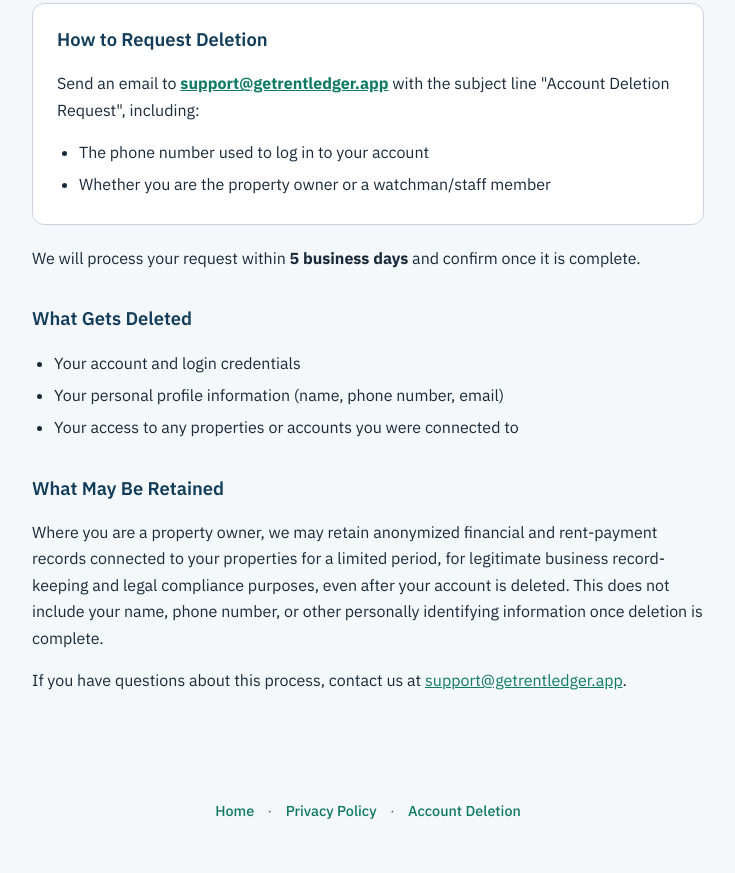
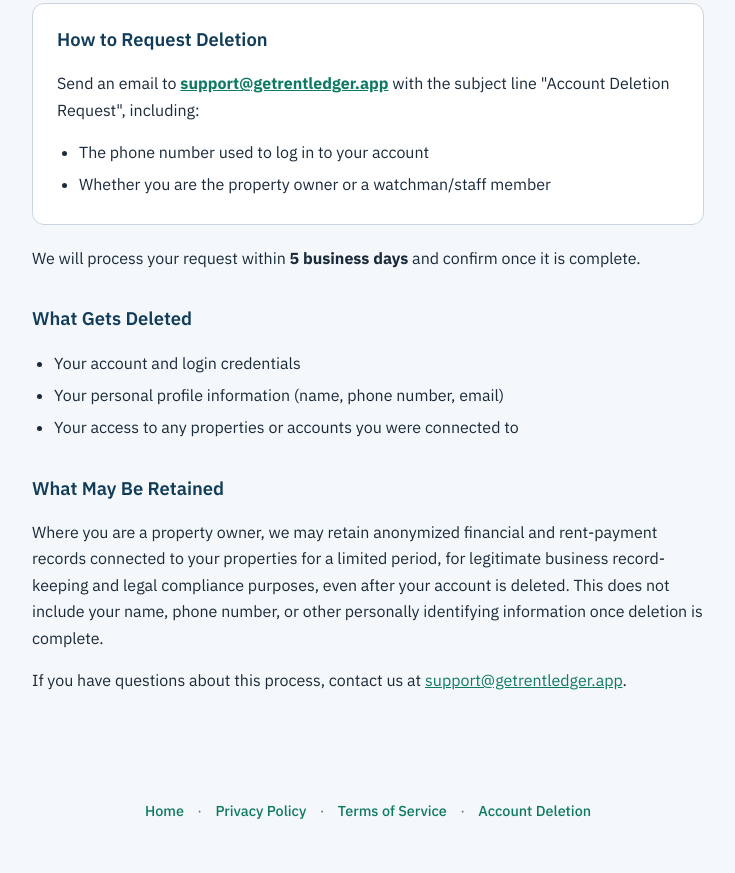
Before and after one commit to shadowchaser16-web/rentledger-website, a plain HTML site: page account-deletion.html in a window 1280 px wide. Shown: the part 349-1222 px from the top of the page, without its empty margins (272-1007 px from the left). Drawn offline with Linux system fonts and the light colour scheme.

Commit message:
Update account-deletion.html

```diff
--- a/account-deletion.html
+++ b/account-deletion.html
@@ -129,7 +129,7 @@
 </div>
 
 <footer class="site-footer">
-  <a href="index.html">Home</a> · <a href="privacy-policy.html">Privacy Policy</a> · <a href="account-deletion.html">Account Deletion</a>
+  <a href="index.html">Home</a> · <a href="privacy-policy.html">Privacy Policy</a> · <a href="terms-of-service.html">Terms of Service</a> · <a href="account-deletion.html">Account Deletion</a>
 </footer>
 
 </body>
```
